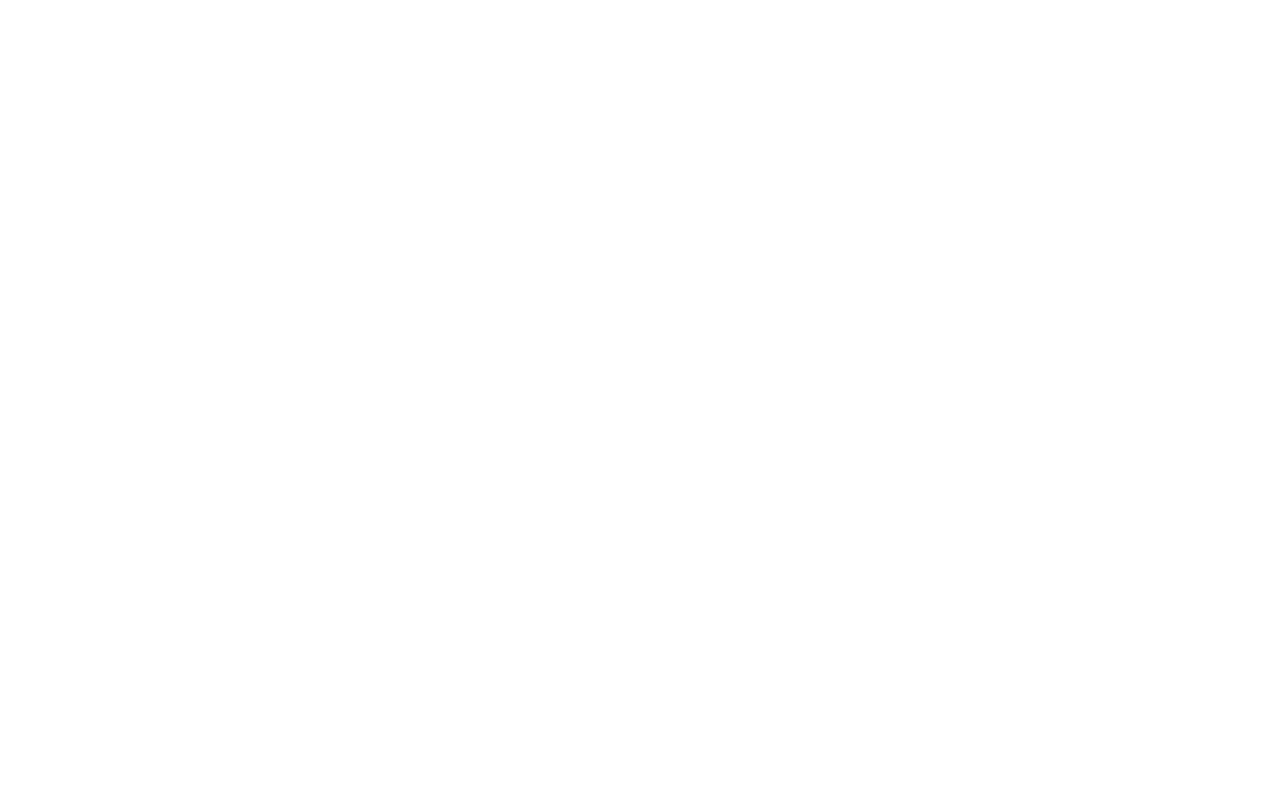
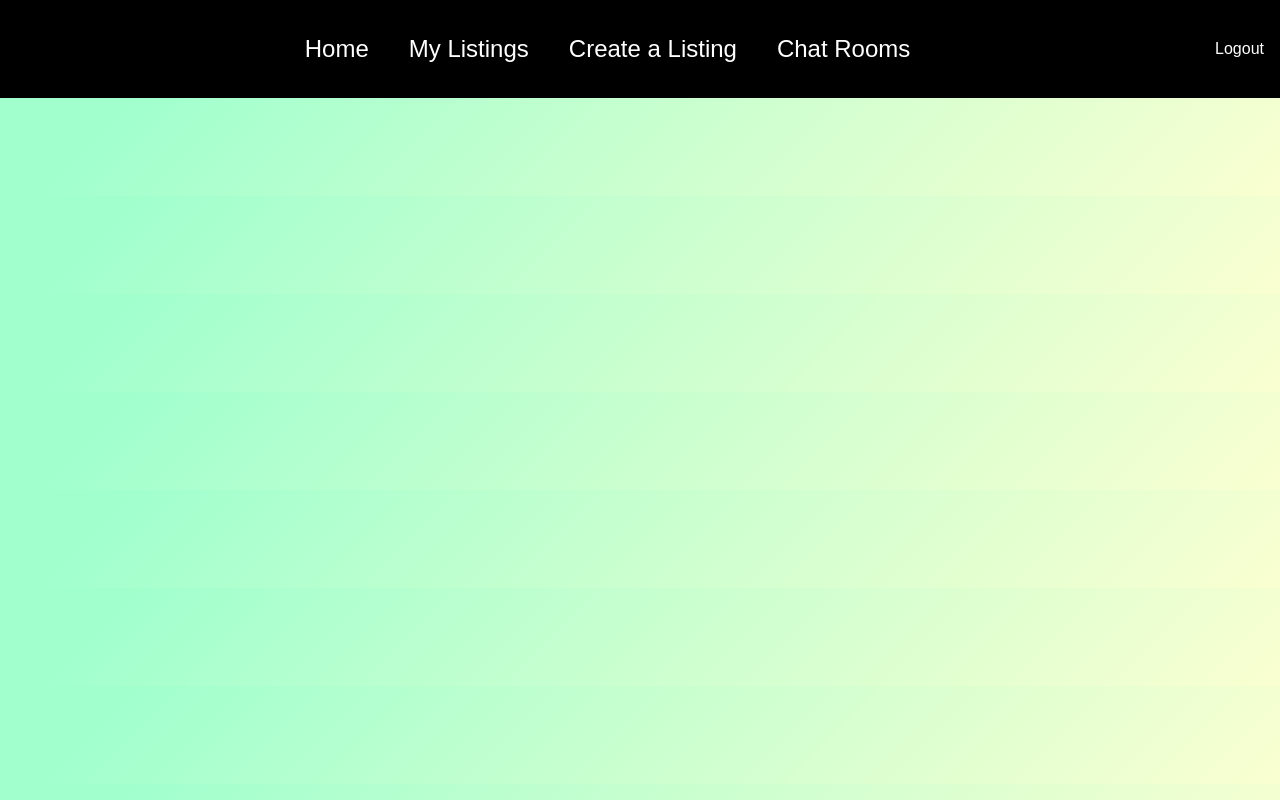
Before and after one commit to Nathaniel-github/LineWaiter, a React (Create React App) app in the folder LineWaiter/line-waiter/: page /chat-rooms in a window 1280 px wide. Before the commit this address had no page. Built offline with nearby package versions, Linux system fonts and the light colour scheme.

Commit message:
created empty chatrooms page and fixed unaccepted listings issue

```diff
--- a/LineWaiter/line-waiter/src/App.js
+++ b/LineWaiter/line-waiter/src/App.js
@@ -20,7 +20,7 @@ function App() {
             <Route path="/home" element={<Home />} />
             <Route path="/create-listing" element={<CreateListing />} />
             <Route path="/my-listings" element={<MyListings />} />
-            <Route path="/chatrooms" element={<ChatRooms />} />
+            <Route path="/chat-rooms" element={<ChatRooms />} />
           </Route>
       </Routes>
     </BrowserRouter>
--- a/LineWaiter/line-waiter/src/components/navbar.jsx
+++ b/LineWaiter/line-waiter/src/components/navbar.jsx
@@ -16,10 +16,13 @@ const Navbar = () => {
                     <li>
                         <Link to="create-listing">Create a Listing</Link>
                     </li>
+                    <li>
+                        <Link to="chat-rooms">Chat Rooms</Link>
+                    </li>
 
                 </ul>
 
-                    <Link to="/" className="logout-link" style={{textDecoration: 'none'}}>Logout</Link>
+                <Link to="/" className="logout-link" style={{textDecoration: 'none'}}>Logout</Link>
 
             </div>
 
--- a/LineWaiter/line-waiter/src/pages/chatrooms.jsx
+++ b/LineWaiter/line-waiter/src/pages/chatrooms.jsx
@@ -1,4 +1,4 @@
 
-const ChatRooms = () => {}
+const ChatRooms = () => {};
 
 export default ChatRooms;
--- a/LineWaiter/line-waiter/src/pages/home.jsx
+++ b/LineWaiter/line-waiter/src/pages/home.jsx
@@ -32,7 +32,7 @@ function Home() {
         ).then(
             data => {
                 const newData = data.filter(item =>
-                    !(item.hasOwnProperty('user_accepted'))
+                    !(item.hasOwnProperty('user_accepted')) || (item.user_accepted === "")
                 );
                 console.log(newData);
                 setOrigData(newData)
```
